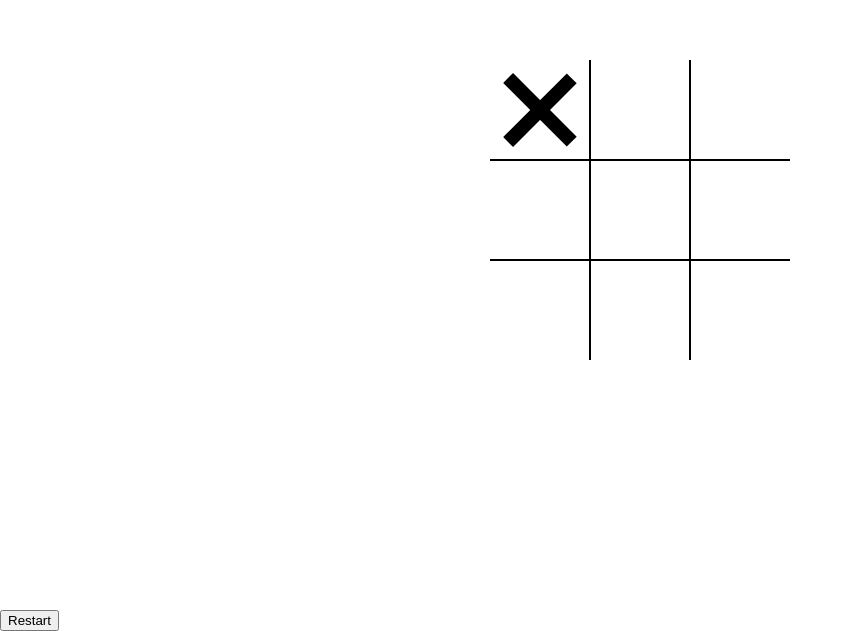
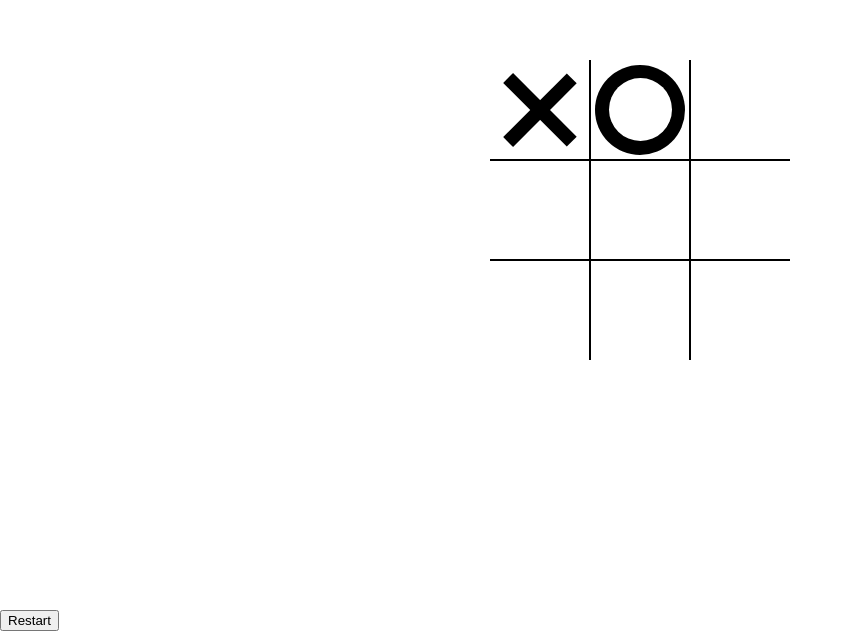
Before and after one commit to aa-ag/jsprojects, a plain HTML site: page TicTacToe/index.html in a window 1280 px wide. Shown: the part 190-821 px from the top of the page, without its empty margins (0-853 px from the left). Drawn offline with Linux system fonts and the light colour scheme.

Commit message:
circle add to CSS

```diff
--- a/TicTacToe/index.html
+++ b/TicTacToe/index.html
@@ -10,7 +10,7 @@
 <body>
     <div class="board" id="board">
         <div class="cell x" data-cell=""></div>
-        <div class="cell" data-cell></div>
+        <div class="cell circle" data-cell></div>
         <div class="cell" data-cell></div>
         <div class="cell" data-cell></div>
         <div class="cell" data-cell></div>
--- a/TicTacToe/style.css
+++ b/TicTacToe/style.css
@@ -68,3 +68,22 @@ body {
 .cell.x::after {
     transform: rotate(-45deg);
 }
+
+.cell.circle::before,
+.cell.circle::after {
+    content: '';
+    position: absolute;
+    border-radius: 50%;
+}
+
+.cell.circle::before {
+    width: var(--mark-size);
+    height: var(--mark-size);
+    background-color: black;
+}
+
+.cell.circle::after {
+    width: calc(var(--mark-size) * .7);
+    height: calc(var(--mark-size) * .7);
+    background-color: #ffffff;
+}
```
